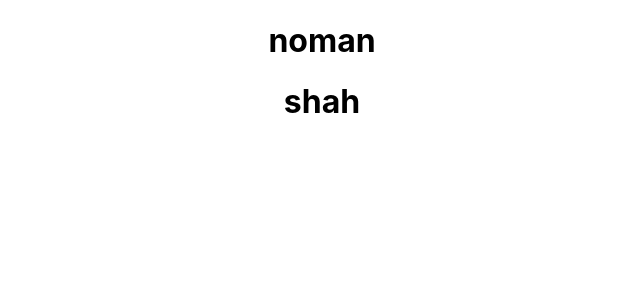
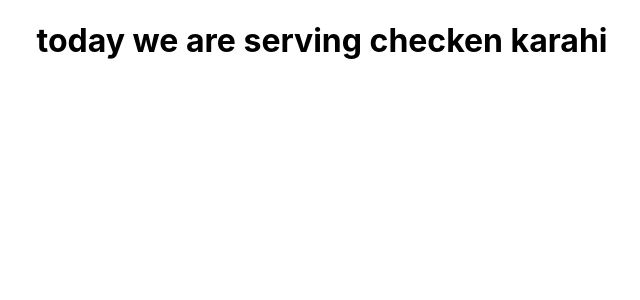
Before and after one commit to syednoman12/bootcamp12-react-app, a React (Create React App) app: page / in a window 1280 px wide. Shown: the top 300 px of the page, without its empty margins (318-958 px from the left). Built offline with nearby package versions, Linux system fonts and the light colour scheme.

Commit message:
Update dinner.js

```diff
--- a/src/dinner.js
+++ b/src/dinner.js
@@ -1,13 +1,13 @@
 import React from 'react';
 
-function Dinner()
+function Dinner(props)
 {
 
     return(
 
         <div>
-            <h1>noman</h1>
-            <h1>shah</h1>
+            <h1>today we are serving {props.dishname} </h1>
+
         </div>
     )
 }
```
